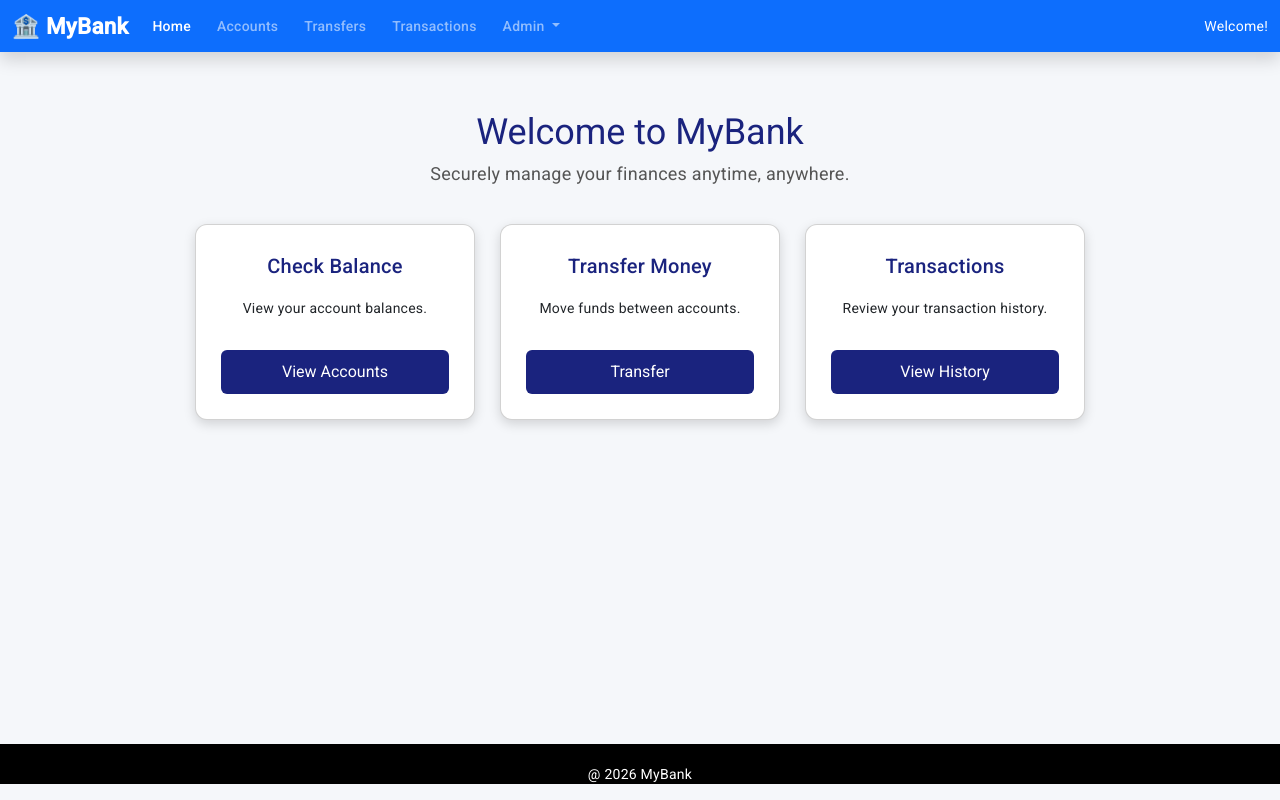
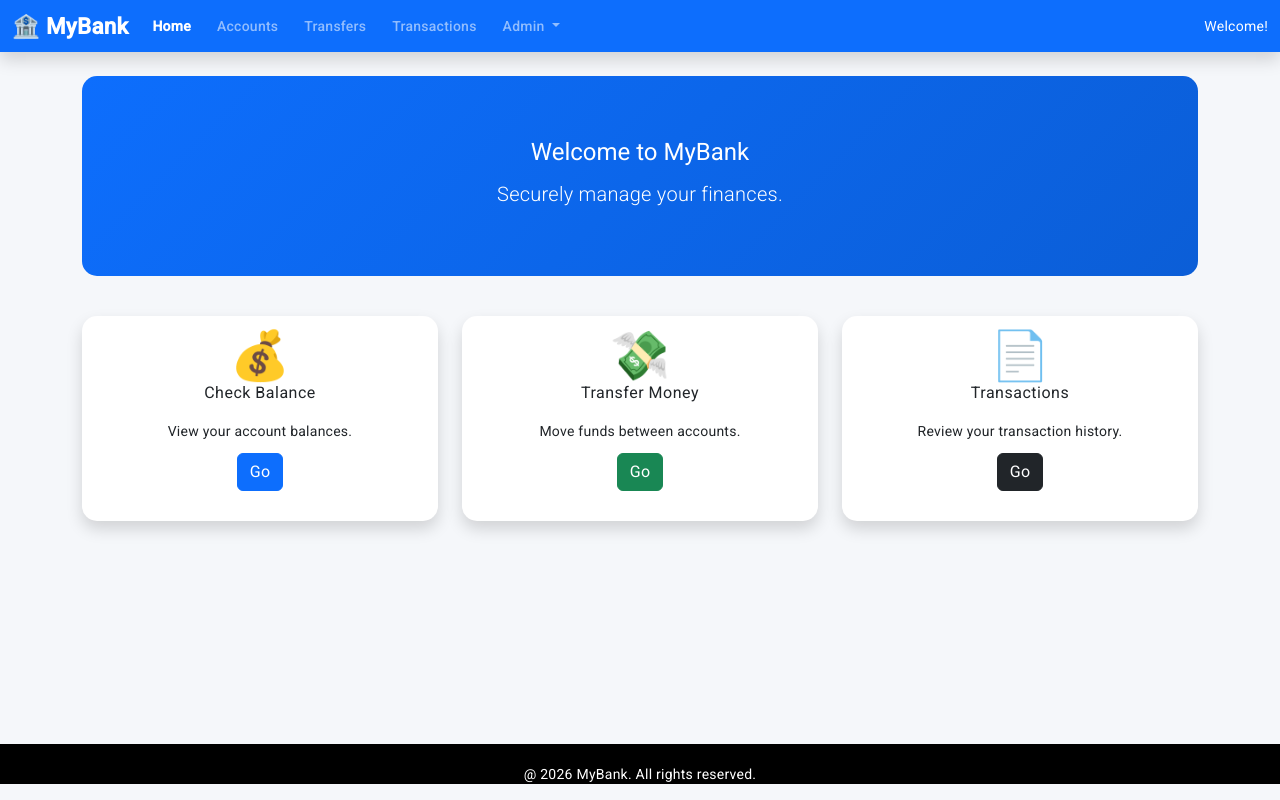
Before and after one commit to bkhanal87/bank-app-frontend, an Angular app: page / in a window 1280 px wide. Built offline with nearby package versions, Linux system fonts and the light colour scheme.

Commit message:
update home component for ui improvement

```diff
--- a/angular.json
+++ b/angular.json
@@ -16,19 +16,17 @@
             "outputPath": "dist/bank-app-frontend",
             "index": "src/index.html",
             "main": "src/main.ts",
-            "polyfills": [
-              "zone.js"
-            ],
+            "polyfills": ["zone.js"],
             "tsConfig": "tsconfig.app.json",
-            "assets": [
-              "src/favicon.ico",
-              "src/assets"
-            ],
+            "assets": ["src/favicon.ico", "src/assets"],
             "styles": [
               "@angular/material/prebuilt-themes/indigo-pink.css",
+              "node_modules/bootstrap/dist/css/bootstrap.min.css",
               "src/styles.css"
             ],
-            "scripts": []
+            "scripts": [
+              "node_modules/bootstrap/dist/js/bootstrap.bundle.min.js"
+            ]
           },
           "configurations": {
             "production": {
@@ -78,20 +76,17 @@
         "test": {
           "builder": "@angular-devkit/build-angular:karma",
           "options": {
-            "polyfills": [
-              "zone.js",
-              "zone.js/testing"
-            ],
+            "polyfills": ["zone.js", "zone.js/testing"],
             "tsConfig": "tsconfig.spec.json",
-            "assets": [
-              "src/favicon.ico",
-              "src/assets"
-            ],
+            "assets": ["src/favicon.ico", "src/assets"],
             "styles": [
               "@angular/material/prebuilt-themes/indigo-pink.css",
+              "node_modules/bootstrap/dist/css/bootstrap.min.css",
               "src/styles.css"
             ],
-            "scripts": []
+            "scripts": [
+              "node_modules/bootstrap/dist/js/bootstrap.bundle.min.js"
+            ]
           }
         }
       }
--- a/src/app/app.component.html
+++ b/src/app/app.component.html
@@ -10,7 +10,7 @@
 
 <footer class="footer text-center mt-5 mb-3">
 
-    <p>@ 2026 MyBank</p>
+    <p>@ 2026 MyBank. All rights reserved.</p>
 
 
 </footer>
--- a/src/app/home/home.component.css
+++ b/src/app/home/home.component.css
@@ -1,61 +1,29 @@
-.home-container {
-  padding: 40px;
+.hero {
+    background: linear-gradient(135deg, #0d6efd, #0b5ed7);
+    color: white;
+    padding: 60px;
+    border-radius: 15px;
+    text-align: center;
+    margin-bottom: 40px;
 }
 
-
-.hero {
-  text-align: center;
-  margin-bottom: 40px;
+.action-card {
+    border: none;
+    border-radius: 15px;
+    transition: all .25s ease;
+    cursor: pointer;
 }
 
-
-.hero h1 {
-  font-size: 36px;
-  color: #1a237e;
+.action-card:hover {
+    transform: translateY(-6px);
+    box-shadow: 0 12px 24px rgba(0,0,0,.15);
 }
 
-
-.hero p {
-  font-size: 18px;
-  color: #555;
+.action-icon {
+    font-size: 3rem;
+    margin-bottom: 15px;
 }
 
-
-.dashboard-cards {
-  display: flex;
-  justify-content: center;
-  gap: 25px;
-  flex-wrap: wrap;
+.card-body {
+    padding: 30px;
 }
-
-
-.card {
-  width: 280px;
-  padding: 25px;
-  background: white;
-  border-radius: 12px;
-  box-shadow: 0px 4px 12px rgba(0,0,0,0.15);
-  text-align: center;
-}
-
-
-.card h2 {
-  color: #1a237e;
-}
-
-
-.card button {
-  margin-top: 20px;
-  padding: 12px 25px;
-  border: none;
-  border-radius: 6px;
-  background: #1a237e;
-  color: white;
-  cursor: pointer;
-  font-size: 16px;
-}
-
-
-.card button:hover {
-  background: #303f9f;
-}
--- a/src/app/home/home.component.html
+++ b/src/app/home/home.component.html
@@ -1,39 +1,82 @@
-<div class="home-container">
+<div class="hero">
 
-  <section class="hero">
     <h1>Welcome to MyBank</h1>
-    <p>Securely manage your finances anytime, anywhere.</p>
-  </section>
 
+    <p class="lead">
+        Securely manage your finances.
+    </p>
 
-  <section class="dashboard-cards">
+</div>
 
-    <div class="card">
-      <h2>Check Balance</h2>
-      <p>View your account balances.</p>
-      <button routerLink="/accounts">
-        View Accounts
-      </button>
+<div class="row">
+
+    <div class="col-md-4 mb-4">
+
+        <div class="card action-card shadow">
+
+            <div class="card-body text-center">
+
+                <div class="action-icon">💰</div>
+
+                <h4>Check Balance</h4>
+
+                <p>View your account balances.</p>
+
+                <a routerLink="/accounts"
+                   class="btn btn-primary">
+                    Go
+                </a>
+
+            </div>
+
+        </div>
+
     </div>
 
+    <div class="col-md-4 mb-4">
 
-    <div class="card">
-      <h2>Transfer Money</h2>
-      <p>Move funds between accounts.</p>
-      <button routerLink="/transfers">
-        Transfer
-      </button>
+        <div class="card action-card shadow">
+
+            <div class="card-body text-center">
+
+                <div class="action-icon">💸</div>
+
+                <h4>Transfer Money</h4>
+
+                <p>Move funds between accounts.</p>
+
+                <a routerLink="/transfers"
+                   class="btn btn-success">
+                    Go
+                </a>
+
+            </div>
+
+        </div>
+
     </div>
 
+    <div class="col-md-4 mb-4">
 
-    <div class="card">
-      <h2>Transactions</h2>
-      <p>Review your transaction history.</p>
-      <button routerLink="/transactions">
-        View History
-      </button>
+        <div class="card action-card shadow">
+
+            <div class="card-body text-center">
+
+                <div class="action-icon">📄</div>
+
+                <h4>Transactions</h4>
+
+                <p>Review your transaction history.</p>
+
+                <a routerLink="/transactions"
+                   class="btn btn-dark">
+                    Go
+                </a>
+
+            </div>
+
+        </div>
+
     </div>
 
-  </section>
-
 </div>
--- a/src/app/navbar/navbar.component.css
+++ b/src/app/navbar/navbar.component.css
@@ -0,0 +1,21 @@
+.navbar {
+    box-shadow: 0 2px 10px rgba(0,0,0,.15);
+}
+
+.navbar-brand {
+    font-size: 1.4rem;
+    font-weight: bold;
+}
+
+.nav-link {
+    margin-right: 10px;
+    transition: color .3s ease;
+}
+
+.nav-link:hover {
+    color: #ffd54f !important;
+}
+
+.active {
+    font-weight: bold;
+}
--- a/src/app/navbar/navbar.component.html
+++ b/src/app/navbar/navbar.component.html
@@ -97,7 +97,3 @@
   </div>
 
 </nav>
-
-<div class="container mt-4">
-    <router-outlet></router-outlet>
-</div>
```
